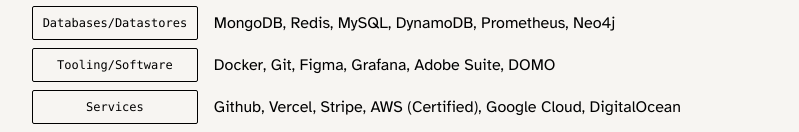
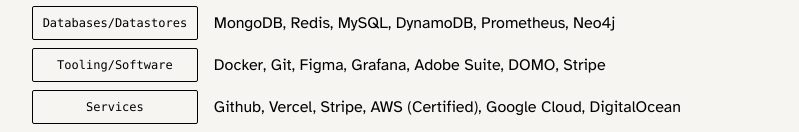
Before and after one commit to hntrl/website, a Next.js app: page /resume in a window 1280 px wide. Shown: the part 668-800 px from the top of the page, without its empty margins (240-1039 px from the left). Built offline with nearby package versions, Linux system fonts and the light colour scheme.

Commit message:
Add stripe certification

```diff
--- a/app/resume/page.tsx
+++ b/app/resume/page.tsx
@@ -321,7 +321,7 @@
   },
   {
     tag: "Tooling/Software",
-    details: "Docker, Git, Figma, Grafana, Adobe Suite, DOMO",
+    details: "Docker, Git, Figma, Grafana, Adobe Suite, DOMO, Stripe",
   },
   {
     tag: "Services",
```
